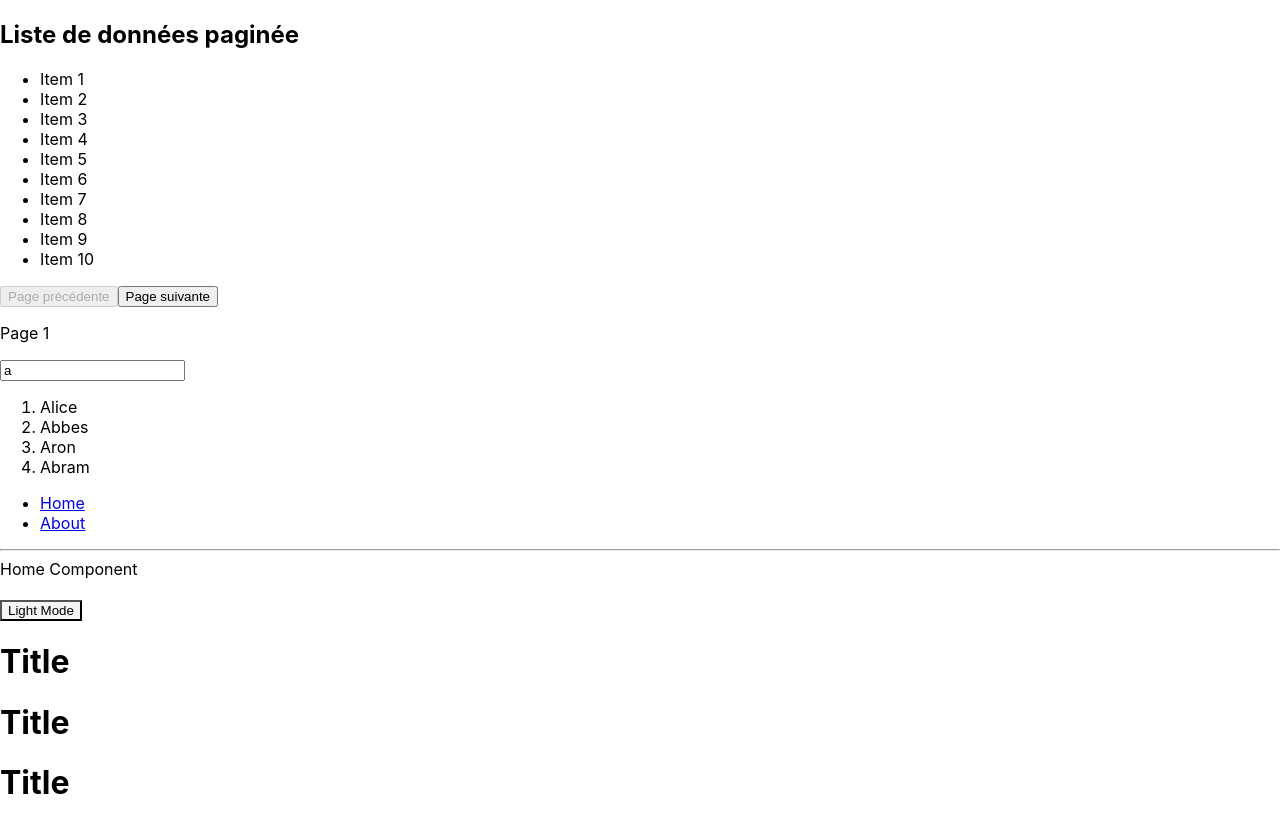
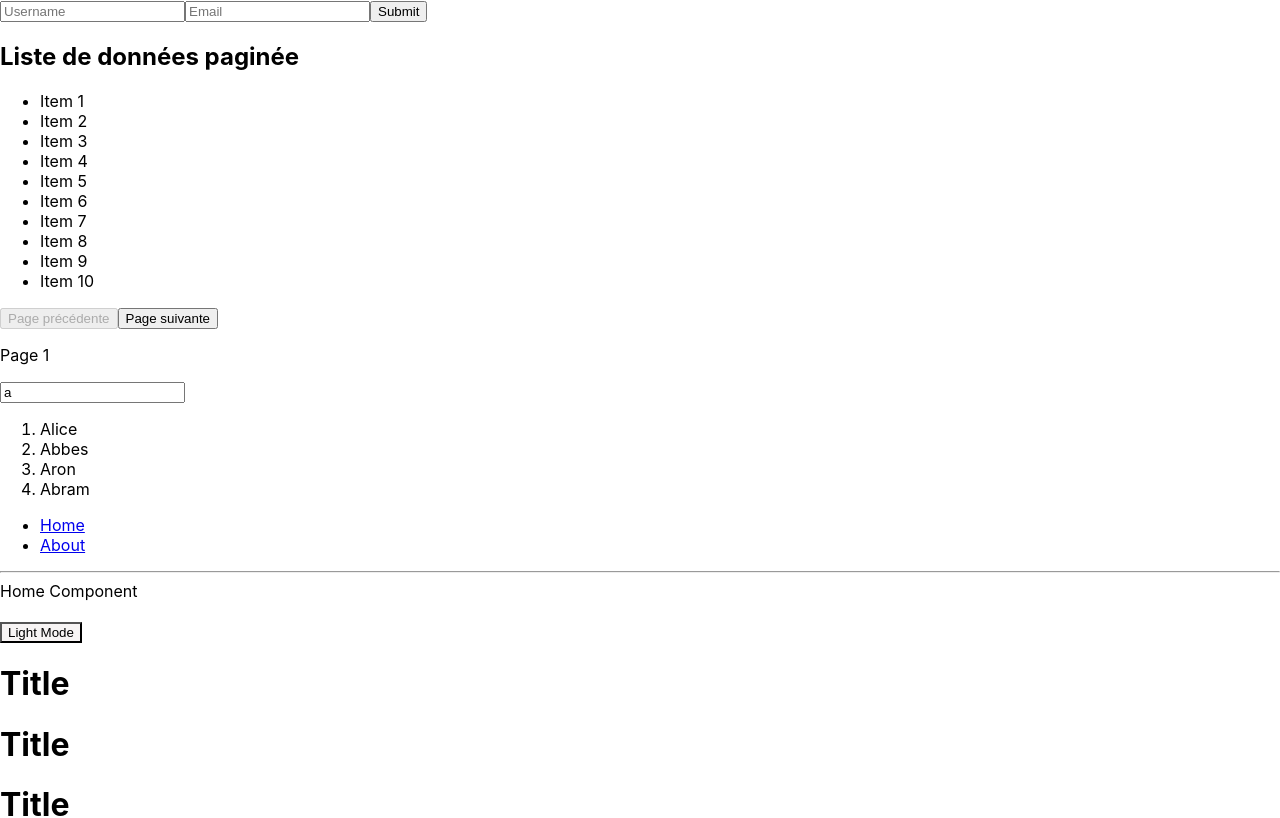
Before and after one commit to abjava88/cours-react1, a React (Create React App) app: page / in a window 1280 px wide. Shown: the top 818 px of the page. Built offline with nearby package versions, Linux system fonts and the light colour scheme; no server answers; the HTML template or start-up script is replaced by a standard one.

Commit message:
Exemple formualire.

```diff
--- a/src/App.js
+++ b/src/App.js
@@ -25,6 +25,7 @@ import About from "./components/ch05/About";
 import PageNotFound from "./components/ch05/PageNotFound";
 import UserList from "./components/ch05/UserList";
 import Pagination from "./components/ch05/Pagination";
+import SimpleForm from "./components/ch06/SimpleForm";
 
 const usersList = [
   { id: 1, name: "John" },
@@ -39,6 +40,7 @@ const usersList = [
 function App() {
   return (
     <div>
+      <SimpleForm />
       {/* Pagination */}
       <Pagination />
       {/* List des utilisateurs */}
--- /dev/null
+++ b/src/components/ch06/SimpleForm.jsx
@@ -0,0 +1,35 @@
+import React, { useState } from "react";
+
+const SimpleForm = () => {
+  const [formData, setFormData] = useState({ username: "", email: "" });
+  const handleChange = (e) => {
+    console.log(`valeur courante formData ${JSON.stringify(formData)}`);
+    setFormData({ ...formData, [e.target.name]: e.target.value });
+    console.log(`nouvelle valeur formData ${JSON.stringify(formData)}`);
+  };
+  const handleSubmit = (e) => {
+    e.preventDefault();
+    console.log("Form submitted:", formData);
+  };
+  return (
+    <form onSubmit={handleSubmit}>
+      <input
+        type="text"
+        name="username"
+        value={formData.username}
+        onChange={handleChange}
+        placeholder="Username"
+      />
+      <input
+        type="email"
+        name="email"
+        value={formData.email}
+        onChange={handleChange}
+        placeholder="Email"
+      />
+      <button type="submit">Submit</button>
+    </form>
+  );
+};
+
+export default SimpleForm;
```
